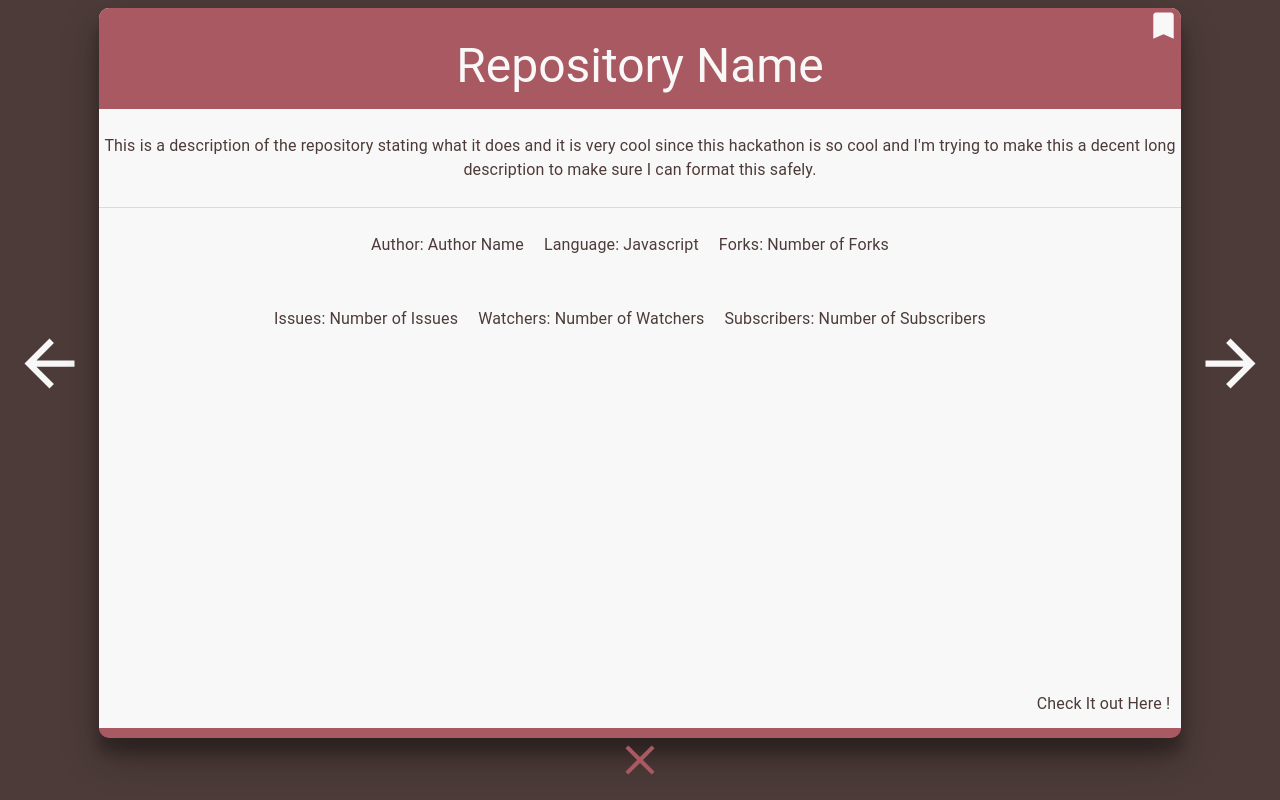
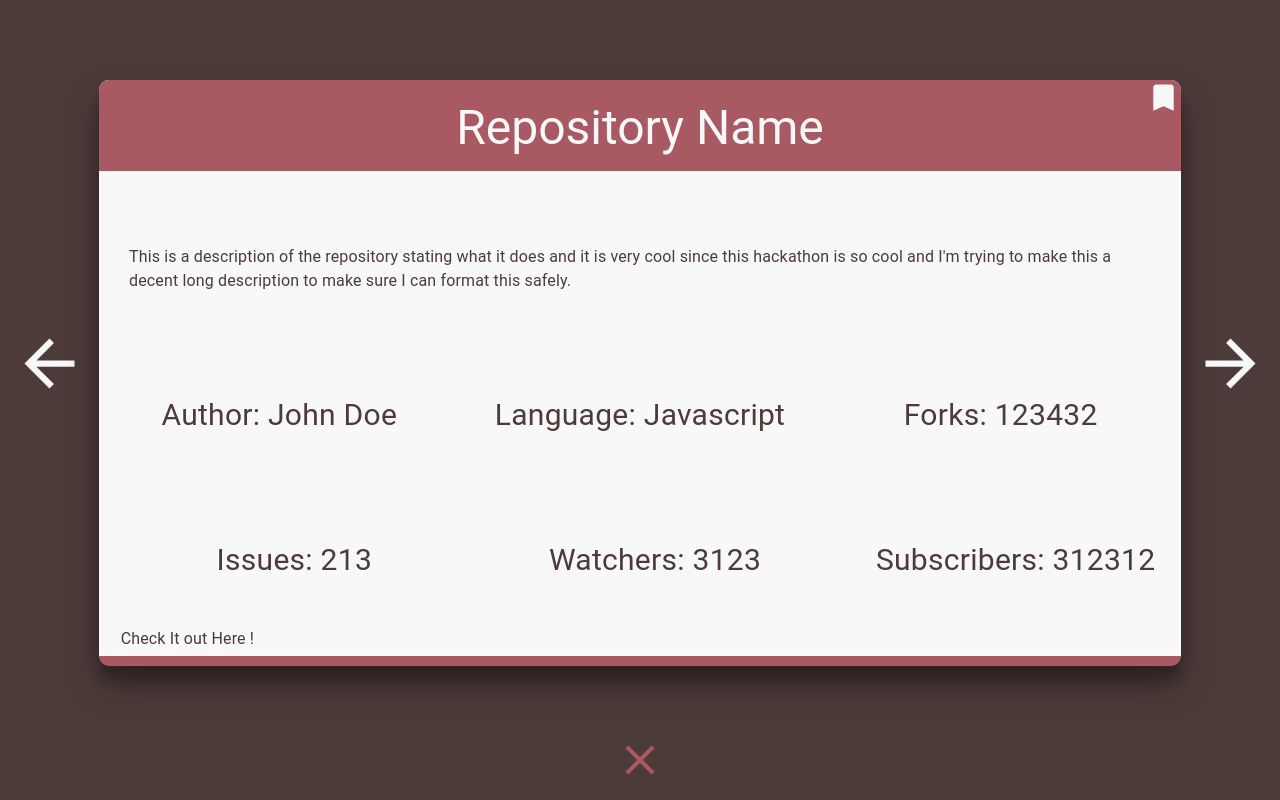
Before and after one commit to HackathonRepos/OpenInder, a React (Create React App) app: page /authenticated/find in a window 1280 px wide. Built offline with nearby package versions, Linux system fonts and the light colour scheme; no server answers.

Commit message:
Added semi final layout for find screen

```diff
--- a/src/screens/Find.jsx
+++ b/src/screens/Find.jsx
@@ -27,45 +27,41 @@ function Find() {
                 <Typography variant="h3">Repository Name</Typography>
                 <BookmarkIcon className={classes.bookmark} />
               </div>
-              <div>
               <div className={classes.factContent}>
                 <div>
                   <Typography className={classes.description}>
-                      This is a description of the repository stating what it
-                      does and it is very cool since this hackathon is so cool
-                      and I'm trying to make this a decent long description to
-                      make sure I can format this safely.
+                    This is a description of the repository stating what it does
+                    and it is very cool since this hackathon is so cool and I'm
+                    trying to make this a decent long description to make sure I
+                    can format this safely.
                   </Typography>
-                    <Divider />
                 </div>
                 <div className={classes.stats}>
                   <Typography className={classes.item}>
-                      Author: Author Name
+                    Author: John Doe
                   </Typography>
                   <Typography className={classes.item}>
                     Language: Javascript
                   </Typography>
                   <Typography className={classes.item}>
-                      Forks: Number of Forks
+                    Forks: 123432
+                  </Typography>
+                  <Divider style={{ position: "absolute" }} />
+                </div>
+                <div className={classes.bottomFacts}>
+                  <Typography className={classes.item}>Issues: 213</Typography>
+                  <Typography className={classes.item}>
+                    Watchers: 3123
+                  </Typography>
+                  <Typography className={classes.item}>
+                    Subscribers: 312312
                   </Typography>
                   <Divider />
-                  </div>
-                  <div className={classes.bottomFacts}>
-                    <Typography className={classes.item}>
-                      Issues: Number of Issues
-                    </Typography>
-                    <Typography className={classes.item}>
-                      Watchers: Number of Watchers
-                    </Typography>
-                    <Typography className={classes.item}>
-                      Subscribers: Number of Subscribers
-                    </Typography>
                 </div>
               </div>
               <Typography className={classes.repoLink}>
                 Check It out Here !
               </Typography>
-              </div>
             </div>
           </Fade>
           <IconButton onClick={() => setIncrement(increment + 1)}>
@@ -106,7 +102,7 @@ const useStyles = makeStyles((theme) => ({
     position: "relative",
     backgroundColor: "#F9F8F8",
     borderRadius: "10px",
-    height: "100%",
+    height: "80%",
     width: "100%",
     boxShadow: "0 19px 38px rgba(0,0,0,0.30), 0 15px 12px rgba(0,0,0,0.22)",
     display: "flex",
@@ -118,7 +114,7 @@ const useStyles = makeStyles((theme) => ({
     display: "flex",
     alignItems: "center",
     justifyContent: "center",
-    paddingTop: "30px",
+    paddingTop: "20px",
     paddingBottom: "15px",
     borderTopLeftRadius: "10px",
     borderTopRightRadius: "10px",
@@ -130,6 +126,7 @@ const useStyles = makeStyles((theme) => ({
     alignItems: "center",
     height: "100%",
     flexDirection: "column",
+    justifyContent: "space-evenly",
   },
   bookmark: {
     position: "absolute",
@@ -138,21 +135,36 @@ const useStyles = makeStyles((theme) => ({
     width: "35px",
     height: "35px",
   },
-  description: { textAlign: "center", marginTop: "25px", marginBottom: "25px" },
-  item: { marginRight: "20px" },
+  description: {
+    justifyContent: "center",
+    display: "flex",
+    marginTop: "25px",
+    marginBottom: "25px",
+    paddingLeft: "30px",
+    paddingRight: "30px",
+  },
+  item: {
+    fontSize: "30px",
+    flex: "1",
+    display: "flex",
+    justifyContent: "center",
+  },
   stats: {
     display: "flex",
-    justifyContent: "center",
+    // justifyContent: "space-around",
     marginTop: "25px",
     marginBottom: "25px",
+    width: "100%",
   },
   bottomFacts: {
     display: "flex",
-    justifyContent: "center",
+    // justifyContent: "space-evenly",
+    paddingLeft: "30px",
     marginTop: "25px",
     marginBottom: "25px",
+    width: "100%",
   },
-  repoLink: { position: "absolute", top: "95%", right: "1%" },
+  repoLink: { position: "absolute", top: "95%", left: "2%" },
   next: {
     color: "#F9F8F8",
     width: "75px",
```
Lines whose indentation alone changed are shown as unchanged.
